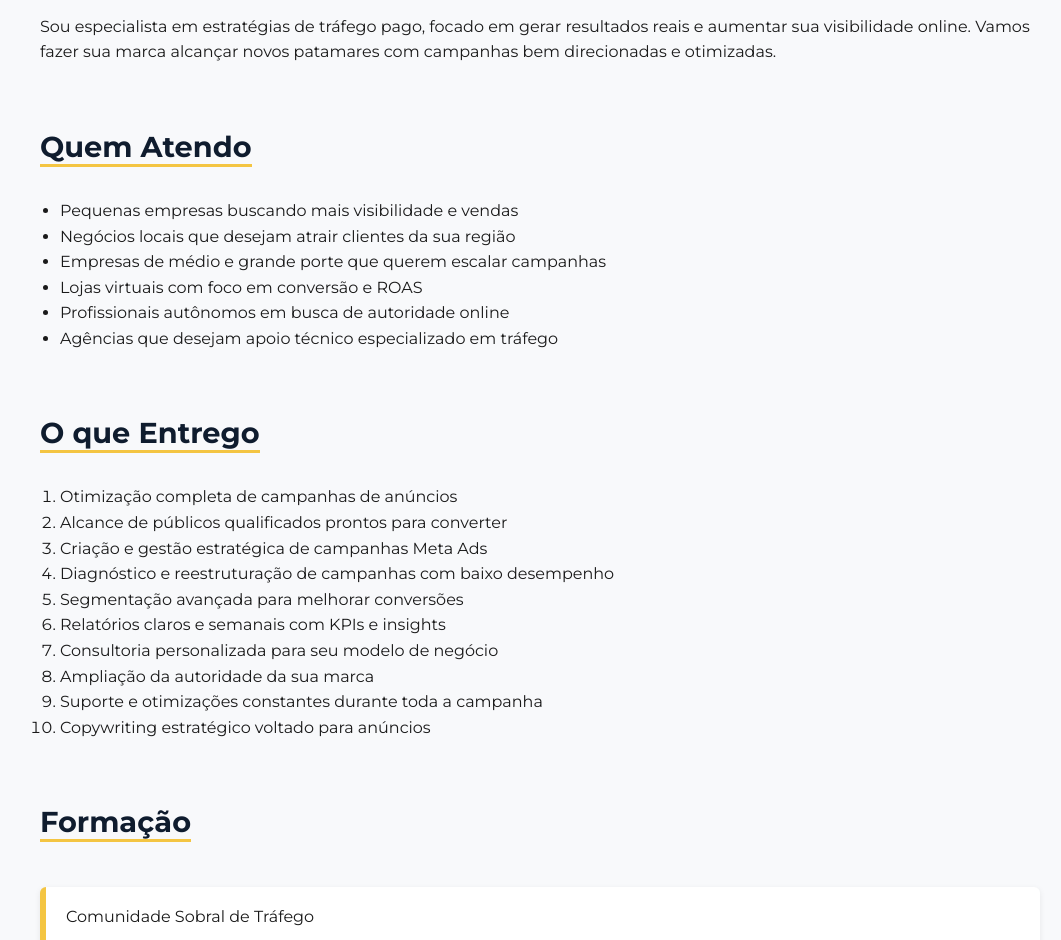
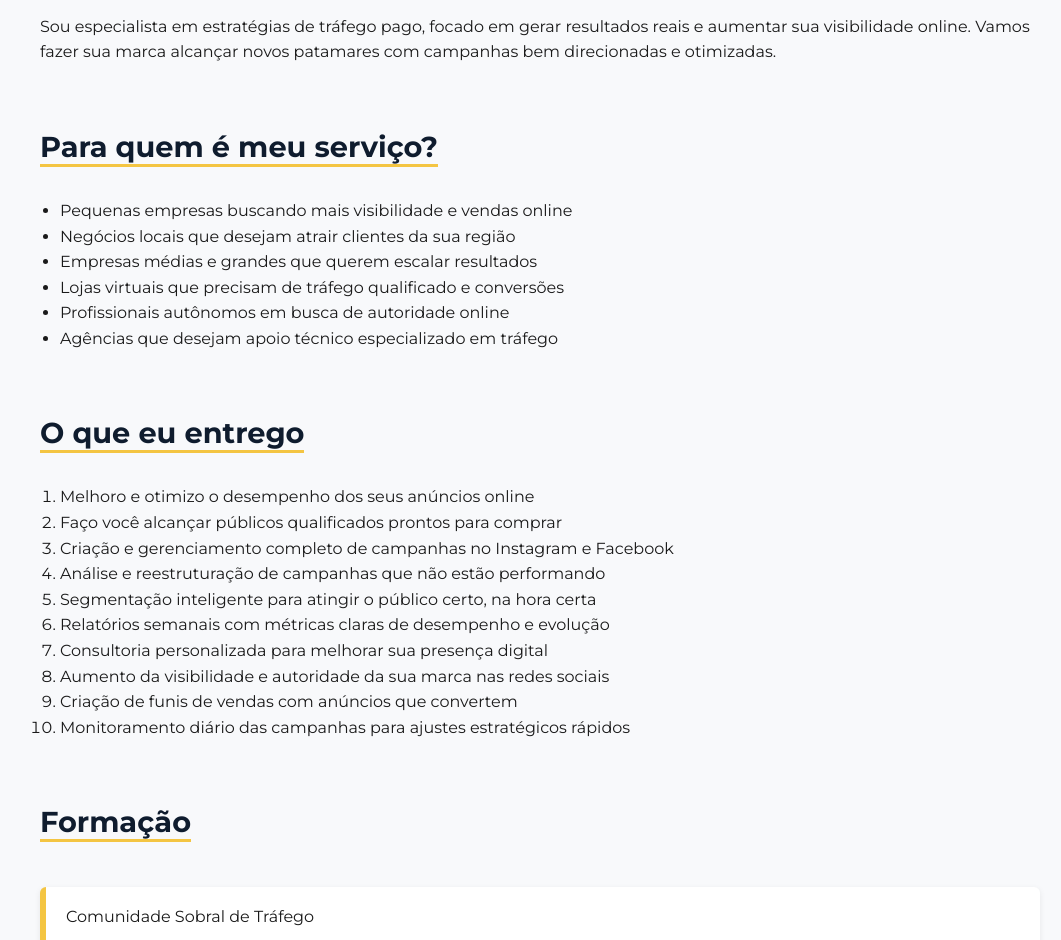
Before and after one commit to coostaluan08/coostaluan, a plain HTML site: page index.html in a window 1280 px wide. Shown: the part 500-1440 px from the top of the page, without its empty margins (100-1161 px from the left). Drawn offline with Linux system fonts and the light colour scheme.

Commit message:
Add files via upload

```diff
--- a/index.html
+++ b/index.html
@@ -97,34 +97,34 @@
 
 <section>
   <h2>Sobre Mim</h2>
-  <p>Sou especialista em estratégias de tráfego pago, focado em gerar resultados reais e aumentar sua visibilidade online. Vamos fazer sua marca alcançar novos patamares com campanhas bem direcionadas e otimizadas.</p>
+    <p>Sou especialista em estratégias de tráfego pago, focado em gerar resultados reais e aumentar sua visibilidade online. Vamos fazer sua marca alcançar novos patamares com campanhas bem direcionadas e otimizadas.</p>
 </section>
 
 <section>
-  <h2>Quem Atendo</h2>
+  <h2>Para quem é meu serviço?</h2>
   <ul>
-    <li>Pequenas empresas buscando mais visibilidade e vendas</li>
+    <li>Pequenas empresas buscando mais visibilidade e vendas online</li>
     <li>Negócios locais que desejam atrair clientes da sua região</li>
-    <li>Empresas de médio e grande porte que querem escalar campanhas</li>
-    <li>Lojas virtuais com foco em conversão e ROAS</li>
+    <li>Empresas médias e grandes que querem escalar resultados</li>
+    <li>Lojas virtuais que precisam de tráfego qualificado e conversões</li>
     <li>Profissionais autônomos em busca de autoridade online</li>
     <li>Agências que desejam apoio técnico especializado em tráfego</li>
   </ul>
 </section>
 
 <section>
-  <h2>O que Entrego</h2>
+  <h2>O que eu entrego</h2>
   <ol>
-    <li>Otimização completa de campanhas de anúncios</li>
-    <li>Alcance de públicos qualificados prontos para converter</li>
-    <li>Criação e gestão estratégica de campanhas Meta Ads</li>
-    <li>Diagnóstico e reestruturação de campanhas com baixo desempenho</li>
-    <li>Segmentação avançada para melhorar conversões</li>
-    <li>Relatórios claros e semanais com KPIs e insights</li>
-    <li>Consultoria personalizada para seu modelo de negócio</li>
-    <li>Ampliação da autoridade da sua marca</li>
-    <li>Suporte e otimizações constantes durante toda a campanha</li>
-    <li>Copywriting estratégico voltado para anúncios</li>
+    <li>Melhoro e otimizo o desempenho dos seus anúncios online</li>
+    <li>Faço você alcançar públicos qualificados prontos para comprar</li>
+    <li>Criação e gerenciamento completo de campanhas no Instagram e Facebook</li>
+    <li>Análise e reestruturação de campanhas que não estão performando</li>
+    <li>Segmentação inteligente para atingir o público certo, na hora certa</li>
+    <li>Relatórios semanais com métricas claras de desempenho e evolução</li>
+    <li>Consultoria personalizada para melhorar sua presença digital</li>
+    <li>Aumento da visibilidade e autoridade da sua marca nas redes sociais</li>
+    <li>Criação de funis de vendas com anúncios que convertem</li>
+    <li>Monitoramento diário das campanhas para ajustes estratégicos rápidos</li>
   </ol>
 </section>
 
```
